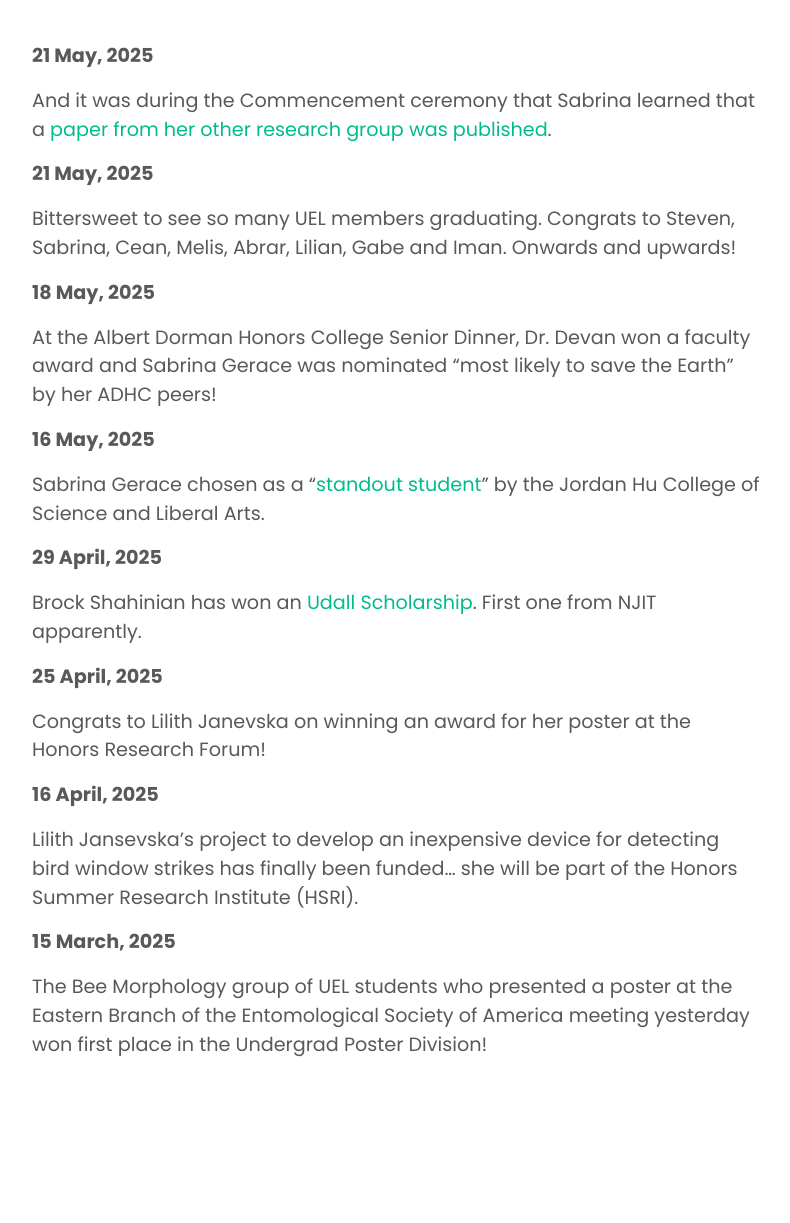
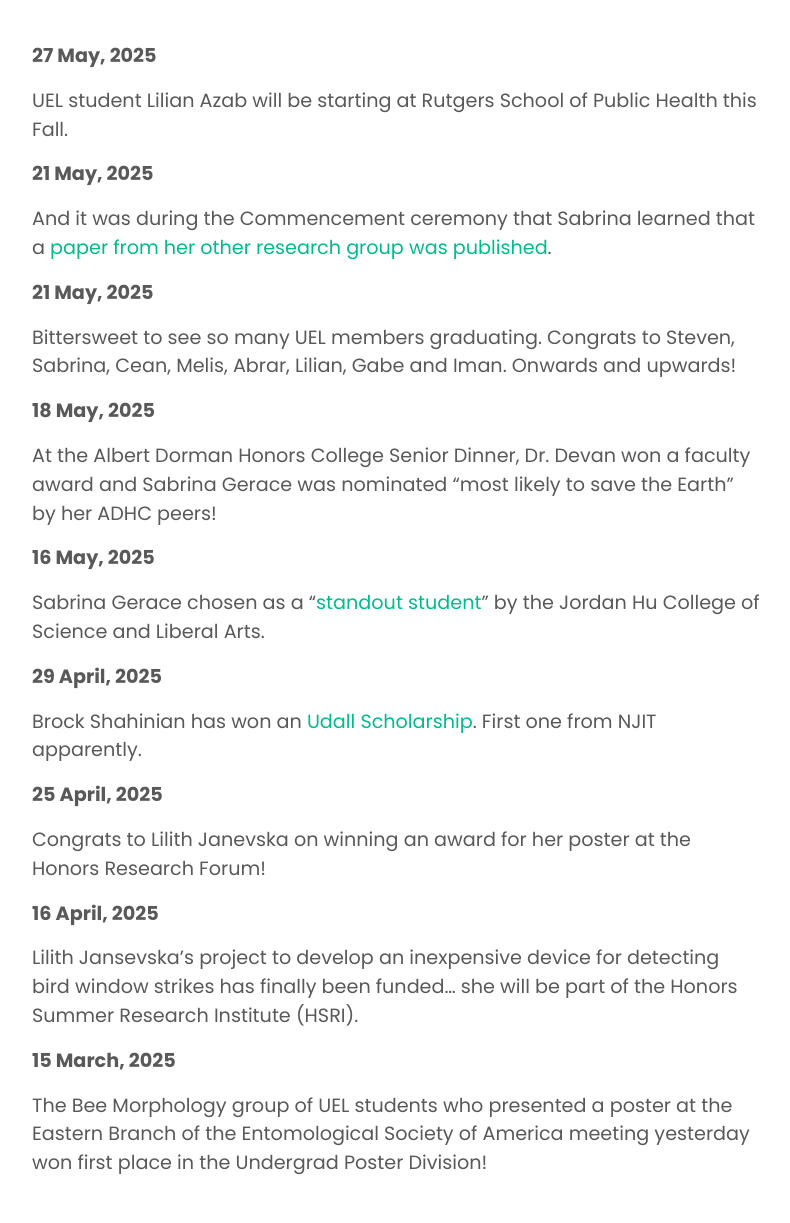
Before and after one commit to garethrussell/uel, a Jekyll site: the page built from _pages/allnews.md, in a window 1280 px wide. Shown: the whole page, without its empty margins (243-1033 px from the left). Built offline with Jekyll 4.4.1, drawn with Linux system fonts in a browser that asks for light colours; nearby versions of some CDN libraries; a script that is not in the unit is left out; before the commit the page ends 1105 px from its top, so only the background shows below that.

Commit message:
Update news.yml

```diff
--- a/_data/news.yml
+++ b/_data/news.yml
@@ -1,3 +1,6 @@
+- date: 27 May, 2025
+  headline: "UEL student Lilian Azab will be starting at Rutgers School of Public Health this Fall."
+
 - date: 21 May, 2025
   headline: "And it was during the Commencement ceremony that Sabrina learned that a [paper from her other research group was published](https://doi.org/10.1016/j.desal.2025.119040){:target=\"_blank\"}."
 
```
